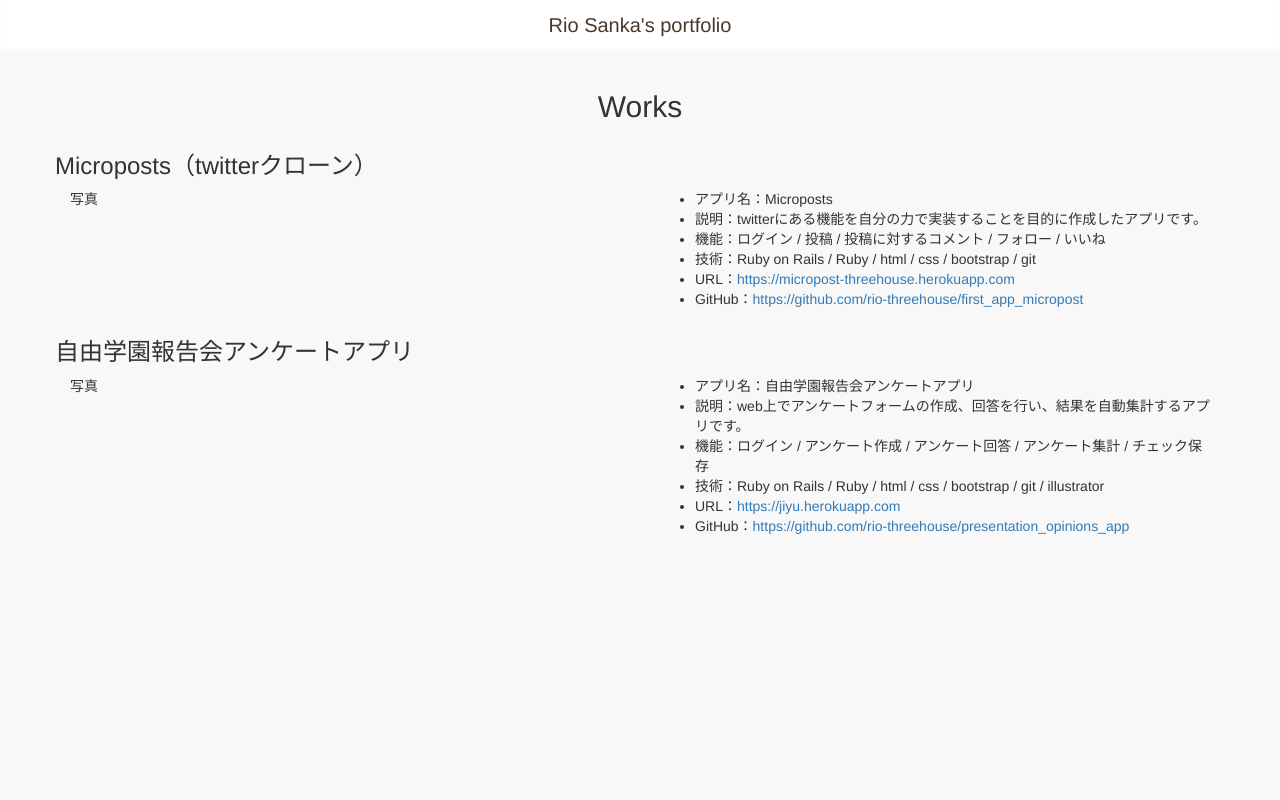
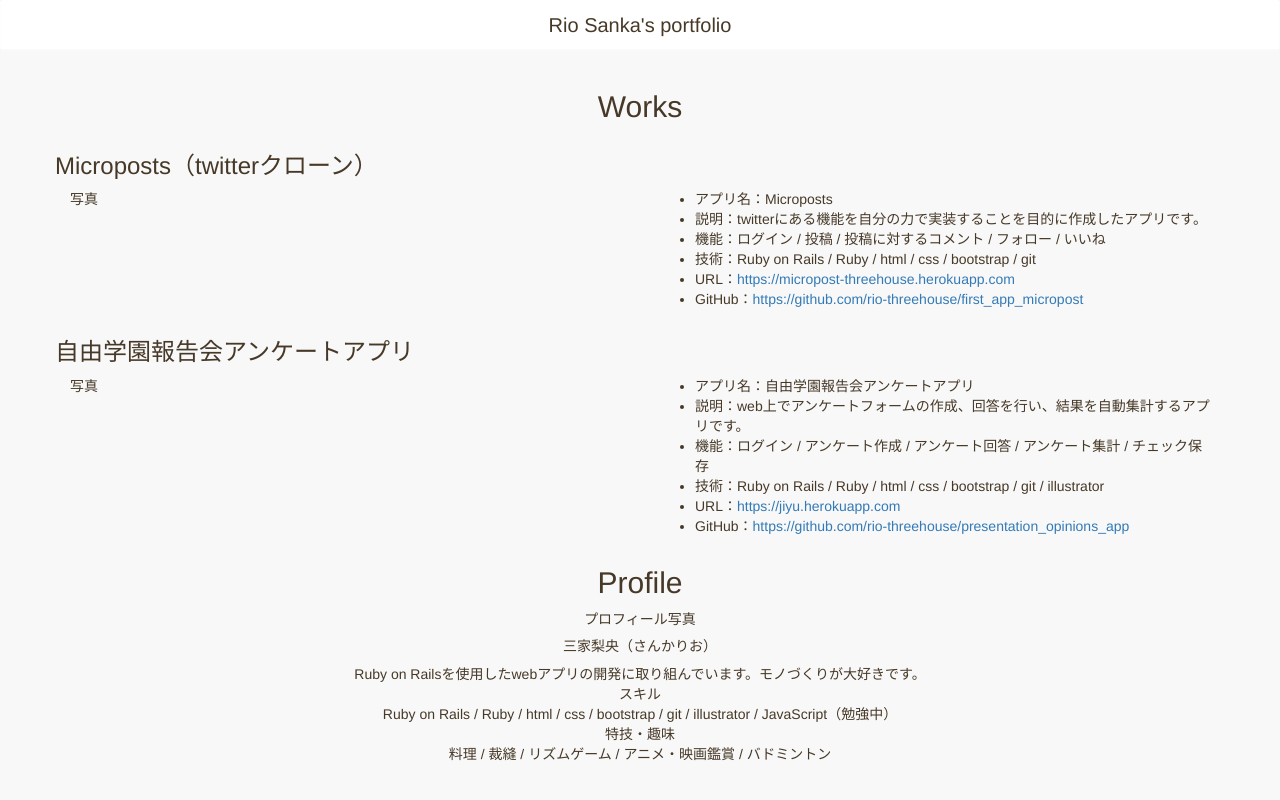
Before and after one commit to rio-threehouse/portfolio, a plain HTML site: page index.html in a window 1280 px wide. Drawn offline with nearby package versions, Linux system fonts and the light colour scheme.

Commit message:
add profile

```diff
--- a/css/style.css
+++ b/css/style.css
@@ -1,8 +1,9 @@
 @charset "utf-8";
 
 body {
-  /* background-image: linear-gradient(-90deg, #FDB9F8, #FFF2B8); */
-  background-color: #f8f8f8;
+  background: #f8f8f8;
+  color: rgb(71, 57, 40);
+
 }
 
 nav {
@@ -12,6 +13,5 @@ nav {
 .logo {
   line-height: 48px;
   font-size: 20px;
-  color: rgb(71, 57, 40);
   box-shadow: 0 2px 3px #fafafa;
 }
--- a/index.html
+++ b/index.html
@@ -4,13 +4,15 @@
     <meta charset="utf-8">
     <meta name="viewport" content="width=device-width, initial-scale=1">
     <title>Rio Sanka's portfolio</title>
+    <!-- bootstrap読み込み -->
     <link rel="stylesheet" href="https://maxcdn.bootstrapcdn.com/bootstrap/3.3.7/css/bootstrap.min.css">
     <script src="https://maxcdn.bootstrapcdn.com/bootstrap/3.3.7/js/bootstrap.min.js"></script>
+
     <link rel="stylesheet" href="css/style.css">
-
   </head>
 
   <body>
+    <!-- ナビバー -->
     <header>
       <nav class="navbar">
         <div class="text-center logo">Rio Sanka's portfolio</div>
@@ -18,8 +20,10 @@
     </header>
 
     <div class="container">
+      <!-- works -->
       <h2 class="text-center">Works</h2>
 
+      <!-- Microposts紹介 -->
       <div class="row">
         <h3>Microposts（twitterクローン）</h3>
         <div class="col-md-6">
@@ -37,6 +41,7 @@
         </div>
       </div>
 
+      <!-- 自由学園報告会アンケート紹介 -->
       <div class="row">
         <h3>自由学園報告会アンケートアプリ</h3>
         <div class="col-md-6">
@@ -54,6 +59,20 @@
         </div>
       </div>
 
+      <!-- profile -->
+      <div class="profile">
+        <h2 class="text-center">Profile</h2>
+        <div class="text-center">プロフィール写真</div>
+        <div class="text-center">
+          <h5>三家梨央（さんかりお）</h5>
+          <div>Ruby on Railsを使用したwebアプリの開発に取り組んでいます。モノづくりが大好きです。</div>
+          <div>スキル</div>
+          <div>Ruby on Rails / Ruby / html / css / bootstrap / git / illustrator / JavaScript（勉強中）</div>
+          <div>特技・趣味</div>
+          <div>料理 / 裁縫 / リズムゲーム / アニメ・映画鑑賞 / バドミントン</div>
+
+        </div>
+      </div>
     </div>
   </body>
 
```
